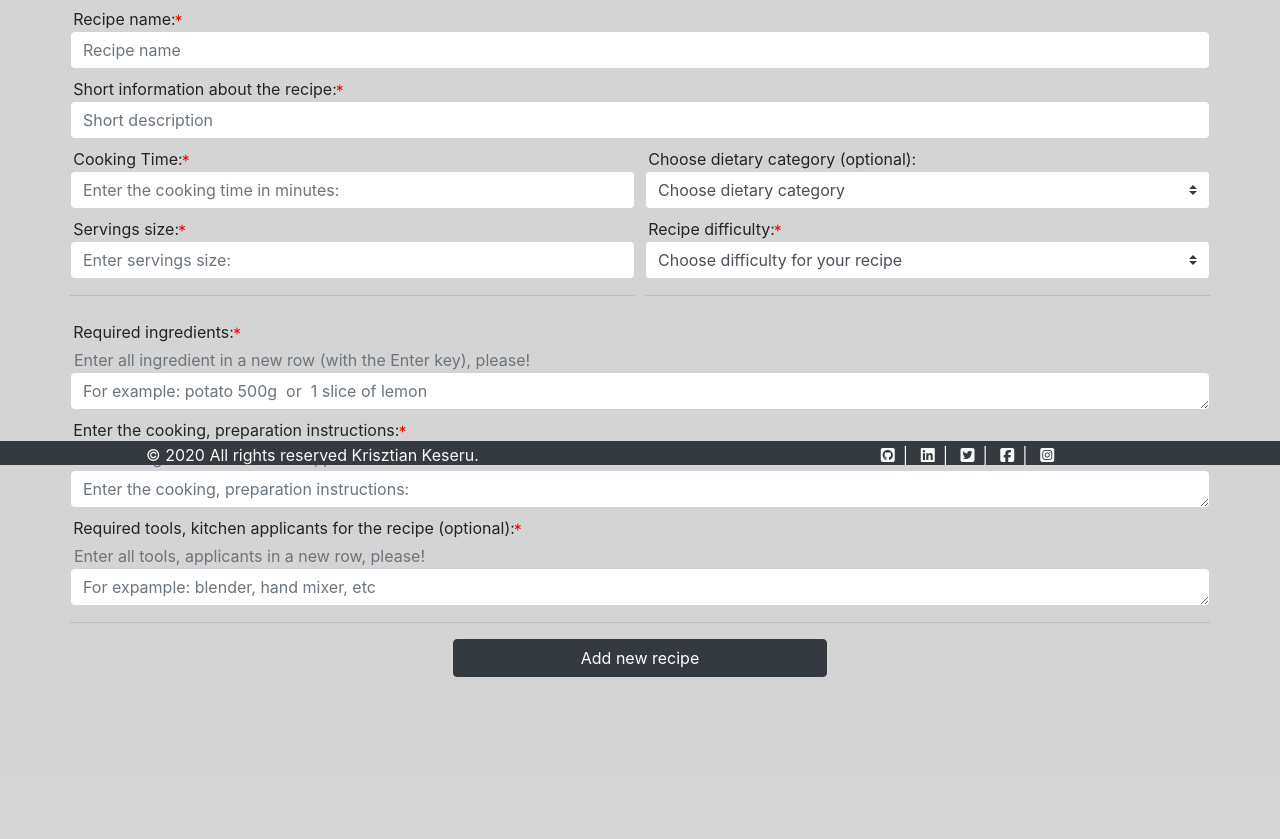
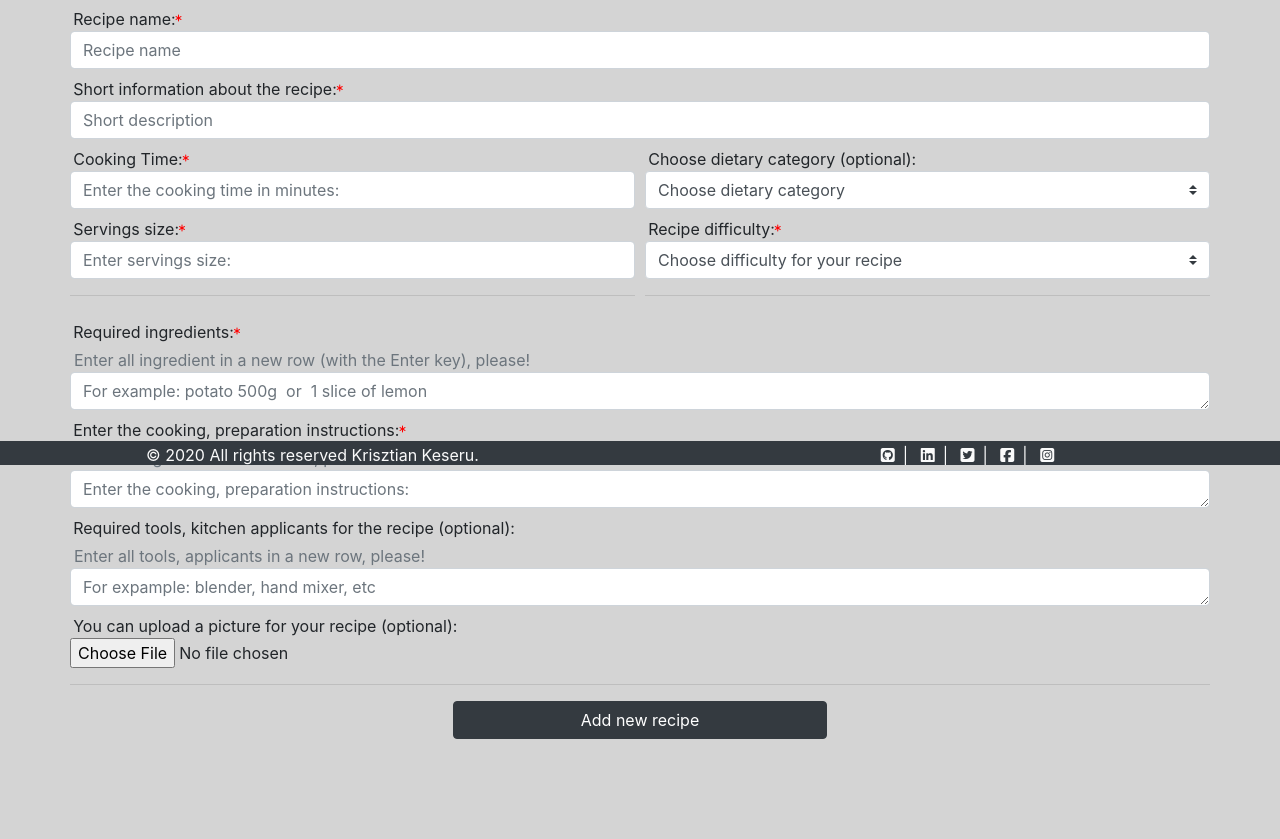
Before and after one commit to milka77/ms3_cookbook, a Flask app: page /new_recipe in a window 1280 px wide. Shown: the part 335-1174 px from the top of the page. Before the commit the page ends 1012 px from the top, so only its background shows below. Run offline with Flask 2, Linux system fonts and the light colour scheme; data that the repository does not hold is empty; some libraries are stand-ins or nearby versions.

Commit message:
Picture upload function
Added a picture upload function to the newrecipe.html form. Added dinamic link for the recipe picture in recipes.html and showrecipe.html. Added new route to unload file to MongoDB and return the image file from the database.

```diff
--- a/app.py
+++ b/app.py
@@ -33,6 +33,11 @@ def new_recipe():
     difficulty=mongo.db.difficulty.find())
 
 
+@app.route('/file/<filename>')
+def file(filename):
+    return mongo.send_file(filename)
+
+
 # Insert_recipe function to add the recipe into the database
 @app.route('/insert_recipe', methods=["GET", "POST"])
 def insert_recipe():
@@ -40,9 +45,13 @@ def insert_recipe():
     ingredients = request.form.get('ingredients').splitlines()
     instructions = request.form.get('recipe_instructions').splitlines()
     you_will_need = request.form.get('you_will_need').splitlines()
+    recipe_image = request.files['recipe_image']
+
+
 
     if request.method == 'POST':
-        add_recipe = {
+        mongo.save_file(recipe_image.filename, recipe_image)
+        recipes.insert_one({
             "recipe_name": request.form.get('recipe_name'),
             "recipe_info": request.form.get('recipe_info'),
             "cooking_time": request.form.get('cooking_time'),
@@ -52,9 +61,9 @@ def insert_recipe():
             "ingredients": ingredients,
             "instructions": instructions,
             "you_will_need": you_will_need,
-        }
-    recipes.insert_one(add_recipe)
-    return redirect(url_for('index'))
+            "recipe_image_name": recipe_image.filename
+        })
+    return redirect(url_for('recipes'))
 
 
 # Show all existing recipes from the database
@@ -71,12 +80,33 @@ def show_recipe(recipe_id):
     return render_template('showrecipe.html', recipe=_recipe)
 
 
+# Navbar search function
+@app.route('/navbar_search', methods=["GET", "POST"])
+def navbar_search():
+    search_input = request.form.get('navbar_search')
+    recipe_found = mongo.db.recipes.find( {"$text": { "$search": str(search_input) } } )
+
+    return render_template('result.html', results=recipe_found)
+
+
 # Contact us page
 @app.route('/contact_us', methods=["GET", "POST"])
 def contact_us():
     return render_template('contactus.html')
 
 
+
+
+@app.route('/add_file', methods=["GET", "POST"])
+def add_file():
+    recipe_image = request.files['recipe_image']
+    mongo.save_file(recipe_image.filename, recipe_image)
+    mongo.db.recipes.insert({
+        "recipe_name": request.form.get('recipe_name'),
+        "recipe_image_name": recipe_image.filename
+    })
+    return 'done'
+
 if __name__ == '__main__':
     app.run(host=os.environ.get('IP'),
         port=os.environ.get('PORT'),
--- a/static/css/style.css
+++ b/static/css/style.css
@@ -13,8 +13,8 @@
 
 /* Showrecipe.html styles */
 .recipe_image {
-    max-width: 100%;
-    max-height: 100%;
+    max-width: 525px;
+    max-height: 261px;
     margin: auto;
     border-radius: 8px;
 }
@@ -54,6 +54,14 @@
     left: 30%;
 }
 
+.card-img {
+    width: 270px;
+    height: 180px;
+}
+
+.recipe-list {
+    margin-left: 1rem;
+}
 /* Navigation bar --------- */
 .cook-navbar {
     background-color: transparent;
--- a/templates/newrecipe.html
+++ b/templates/newrecipe.html
@@ -7,7 +7,7 @@
 <!-- Add new recipe form -->
 
 <div class="row">
-    <form action="{{ url_for('insert_recipe') }}" method="POST">
+    <form action="{{ url_for('insert_recipe') }}" enctype="multipart/form-data" method="POST">
         <div class="form-row">
             <!-- Recipe name input -->
             <div class="col-sm-12">
@@ -93,18 +93,28 @@
         <!-- Required tools, kitchen applicants input-->
         <div class="form-row">
             <div class="col-sm-12 col-md-12">
-                <label for="steps">Required tools, kitchen applicants for the recipe (optional):<i class="fas fa-asterisk align-top"></i></label>
+                <label for="steps">Required tools, kitchen applicants for the recipe (optional):</label>
                 <span class="form-text text-muted">Enter all tools, applicants in a new row, please!</span>
                 <textarea class="form-control" onkeyup="adjustHeight(this)" id="you_will_need" name="you_will_need" rows="1" cols="175" placeholder="For expample: blender, hand mixer, etc"></textarea>
+            </div>
+        </div>
+        <!-- /Required tools, kitchen applicants input-->
+
+        <!-- Recipe picture upload-->
+        <div class="form-row">
+            <div class="col-sm-6 col-md-12">
+                <label for="recipe_image">You can upload a picture for your recipe (optional):</label>
+                <input class="form-control-file" type="file" id="recipe_image" name="recipe_image">
                 <hr>
             </div>
         </div>
-        <!-- Required tools, kitchen applicants input-->
+        <!-- /Recipe picture upload-->
 
         <!-- Form submit button -->
         <div class="form-row">
             <div class="col-sm-6 col-md-4 mx-auto">
                 <button type="submit" class="btn btn-dark btn-block ">Add new recipe</button>
+
             </div>
         </div>
         <!-- /Form submit button -->
--- a/templates/showrecipe.html
+++ b/templates/showrecipe.html
@@ -26,7 +26,7 @@
             </div>
         </div>
         <div class="col-sm-12 col-md-6 col-lg-6">
-            <img class="recipe_image" src="https://hips.hearstapps.com/hmg-prod.s3.amazonaws.com/images/delish-vegan-meatloaf-still001-1556054929.jpg?crop=0.652xw:0.578xh;0.207xw,0.231xh&resize=1200:*" alt="recipe picture"/>
+            <img class="recipe_image" src="{{url_for('file', filename=recipe['recipe_image_name'])}}" alt="recipe picture"/>
         </div>
     </div>
     <!-- /Recipe informations and picture -->
```
Also changed, not shown: templates/recipes.html (+6 -4 lines).
